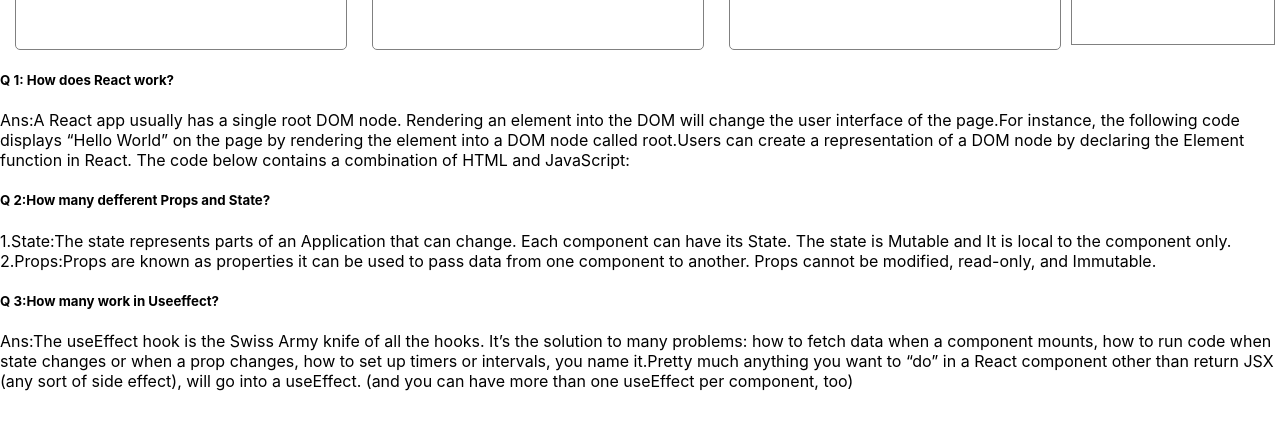
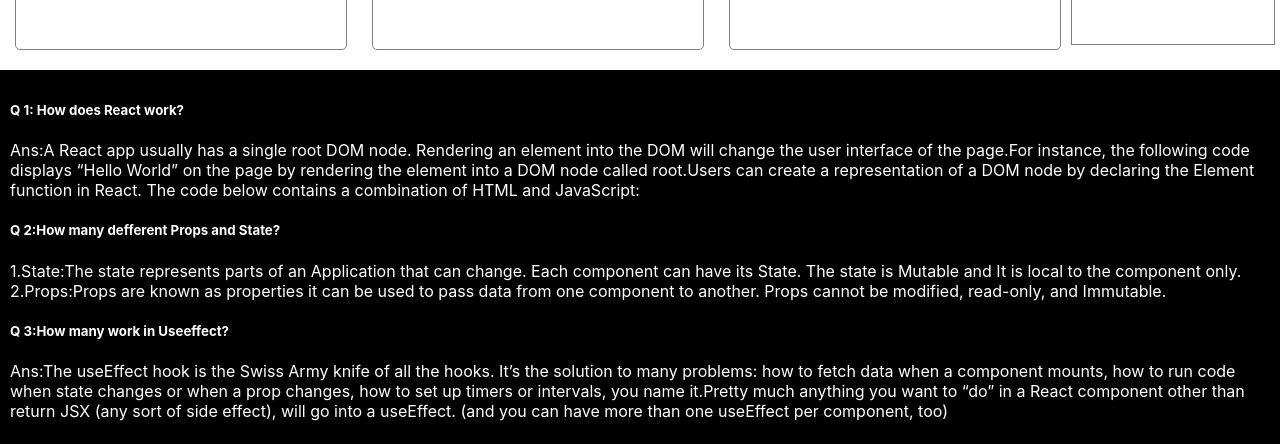
Before and after one commit to 0178811jes/active-club, a React (Create React App) app: page / in a window 1280 px wide. Shown: the part 1171-1615 px from the top of the page. Before the commit the page ends 1578 px from the top, so only its background shows below. Built offline with nearby package versions, Linux system fonts and the light colour scheme.

Commit message:
first commit title

```diff
--- a/src/components/Footer/Footer.css
+++ b/src/components/Footer/Footer.css
@@ -0,0 +1,6 @@
+.footer{
+    background-color: black;
+    color: white;
+    padding: 10px;
+    margin-top: 20px;
+}
--- a/src/components/Footer/footer.js
+++ b/src/components/Footer/footer.js
@@ -1,8 +1,9 @@
 import React from 'react';
+import './Footer.css';
 
 const footer = () => {
     return (
-        <div>
+        <div className='footer'>
            <div>
             <h5>Q 1: How does React work? </h5>
             <p>Ans:A React app usually has a single root DOM node. Rendering an element into the DOM will change the user interface of the page.For instance, the following code displays “Hello World” on the page by rendering the element into a DOM node called root.Users can create a representation of a DOM node by declaring the Element function in React. The code below contains a combination of HTML and JavaScript:</p>
```
